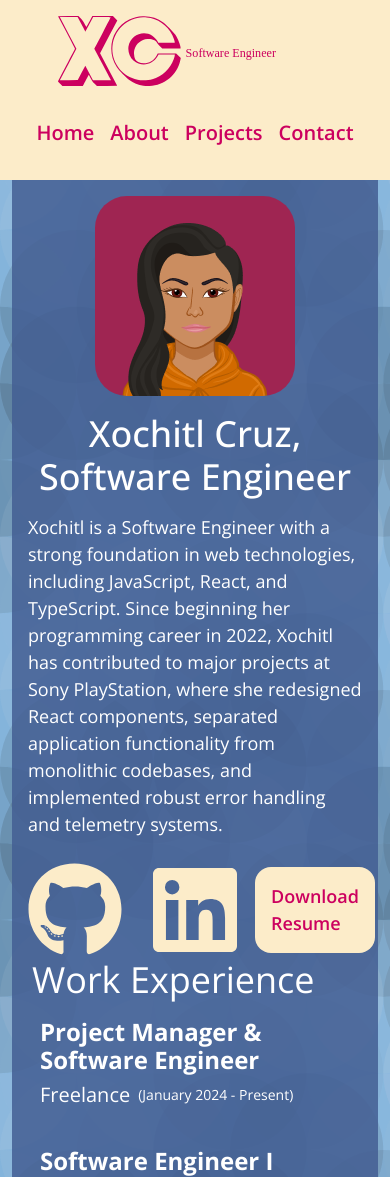
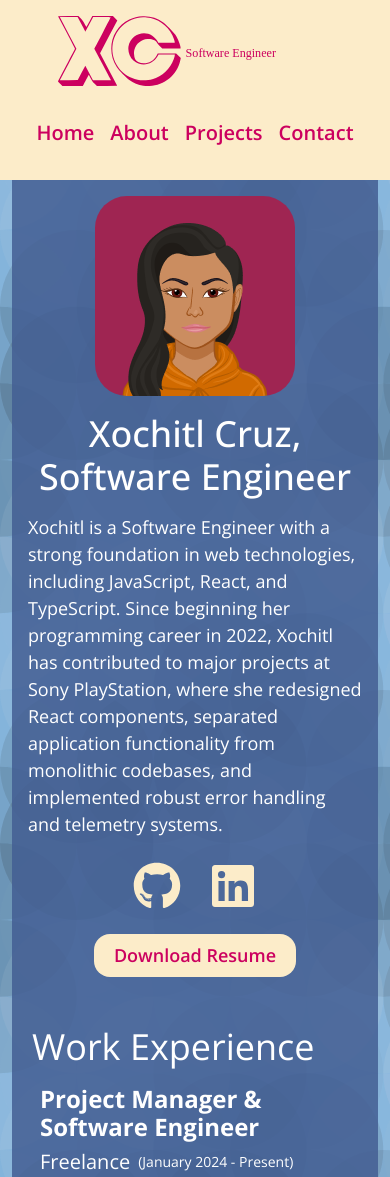
Before and after one commit to xocaid/portfolio, a Next.js app: page / in a window 390 px wide. Shown: the top 1177 px of the page. Built offline with nearby package versions, Linux system fonts and the light colour scheme.

Commit message:
make social icons mobile responsive

```diff
--- a/pages/sections/socials.tsx
+++ b/pages/sections/socials.tsx
@@ -5,12 +5,12 @@ import { faLinkedin } from "@fortawesome/free-brands-svg-icons";
 
 const Socials = () => {
     return (
-        <div className="d-flex justify-content-center">
+        <div className="d-flex justify-content-center flex-wrap gap-3 row-gap-4 mb-5">
 
             <a href="https://github.com/xocaid/"><FontAwesomeIcon className="social-icon" icon={faGithub} /></a>
             <a href="https://www.linkedin.com/in/xochitlca/"><FontAwesomeIcon className="social-icon" icon={faLinkedin} /></a>
-            <div className="d-flex align-items-center">
-                <a href='' className="resume p">Download Resume</a>
+            <div className="d-flex align-items-center flex-wrap">
+                <a href='' className="resume text-nowrap p">Download Resume</a>
             </div>
         </div>
     )
--- a/styles/globals.css
+++ b/styles/globals.css
@@ -101,7 +101,7 @@ p,
 
 .social-icon {
   color: var(--brand-dutch-white);
-  font-size: 6em;
+  font-size: 3rem;
 }
 
 .social-icon:hover {
@@ -113,7 +113,7 @@ p,
   color: var(--brand-rose-red);
   font-weight: 600;
   text-decoration: none;
-  padding: 1rem;
+  padding: 0.5rem 1.25rem;
   border-radius: 1rem;
 }
 
```
